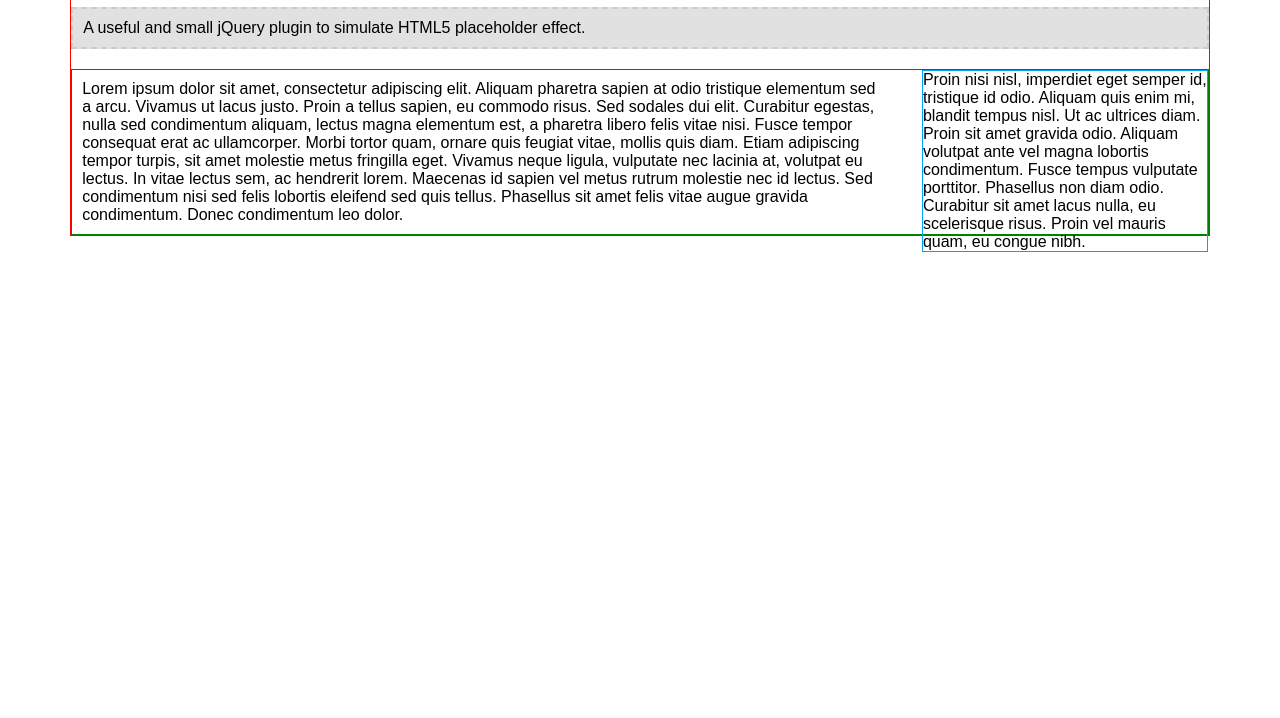
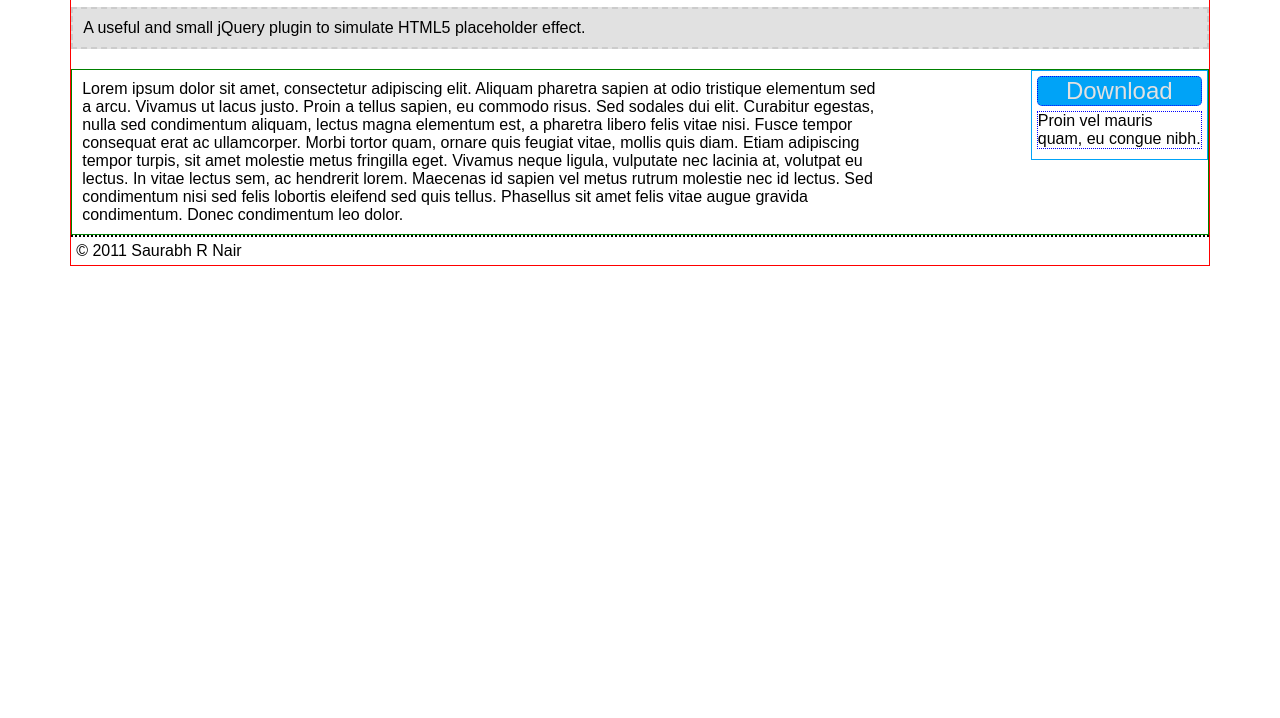
Before and after one commit to riverspirit/jQuery-Placeholder-Plugin, a plain HTML site: page index.html in a window 1280 px wide. Shown: the part 82-800 px from the top of the page. Drawn offline with Linux system fonts and the light colour scheme.

Commit message:
light modifications in index page

```diff
--- a/index.html
+++ b/index.html
@@ -22,6 +22,7 @@
         #content {
             margin-top: 20px;
             border: 1px solid green;
+            overflow: auto;
         }
 
         #contentMain {
@@ -34,8 +35,37 @@
             border: 1px solid #00A3F7;
             display: inline;
             float: right;
-            width: 25%;
+            width: 165px;
             position: relative;
+            padding: 5px;
+        }
+
+        #footer {
+            padding: 5px;
+            border-top: 2px dotted black;
+        }
+
+        .sidebarBlock {
+            border: 1px dotted blue;
+            width: auto;
+            margin-bottom: 5px;
+        }
+
+        .downloadBtn {
+            text-decoration: none;
+            font-family: Arial, Helvetica, sans-serif;
+            font-size: 1.5em;
+            color: #E1E1E1;
+        }
+
+        .downloadBtnBox {
+            background: #00A3F7;
+            text-align: center;
+            border-radius: 5px;
+        }
+
+        .alignCenter {
+            text-align: center;
         }
 
 
@@ -46,7 +76,7 @@
 <body>
 <div id="container">
     <div id="header">
-        <div id="heading"><h1>Placeholder</h1></div>
+        <div id="heading"><h1>jQuery Placeholder Plugin</h1></div>
         <div id="info">
             A useful and small jQuery plugin to simulate HTML5 placeholder effect.
         </div>
@@ -56,10 +86,17 @@
             Lorem ipsum dolor sit amet, consectetur adipiscing elit. Aliquam pharetra sapien at odio tristique elementum sed a arcu. Vivamus ut lacus justo. Proin a tellus sapien, eu commodo risus. Sed sodales dui elit. Curabitur egestas, nulla sed condimentum aliquam, lectus magna elementum est, a pharetra libero felis vitae nisi. Fusce tempor consequat erat ac ullamcorper. Morbi tortor quam, ornare quis feugiat vitae, mollis quis diam. Etiam adipiscing tempor turpis, sit amet molestie metus fringilla eget. Vivamus neque ligula, vulputate nec lacinia at, volutpat eu lectus. In vitae lectus sem, ac hendrerit lorem. Maecenas id sapien vel metus rutrum molestie nec id lectus. Sed condimentum nisi sed felis lobortis eleifend sed quis tellus. Phasellus sit amet felis vitae augue gravida condimentum. Donec condimentum leo dolor.
         </div>
         <div id="sidebar">
-            Proin nisi nisl, imperdiet eget semper id, tristique id odio. Aliquam quis enim mi, blandit tempus nisl. Ut ac ultrices diam. Proin sit amet gravida odio. Aliquam volutpat ante vel magna lobortis condimentum. Fusce tempus vulputate porttitor. Phasellus non diam odio. Curabitur sit amet lacus nulla, eu scelerisque risus. Proin vel mauris quam, eu congue nibh.
+            <div class="sidebarBlock downloadBtnBox">
+                <span class=""><a href='javascript:void(0);' class="downloadBtn">Download</a></span>
+            </div>
+            <div class="sidebarBlock">
+                Proin vel mauris quam, eu congue nibh.
+            </div>
         </div>
     </div>
-    <div id="footer"></div>
+    <div id="footer">
+        <span>&copy; 2011 Saurabh R Nair</span>
+    </div>
 </div>
 </body>
 </html>
```
